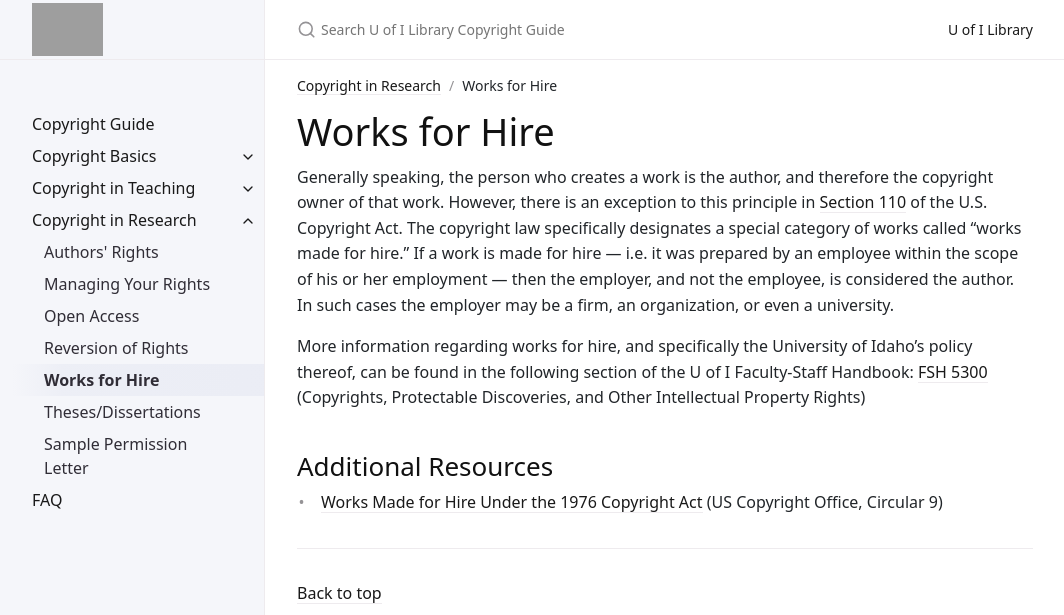
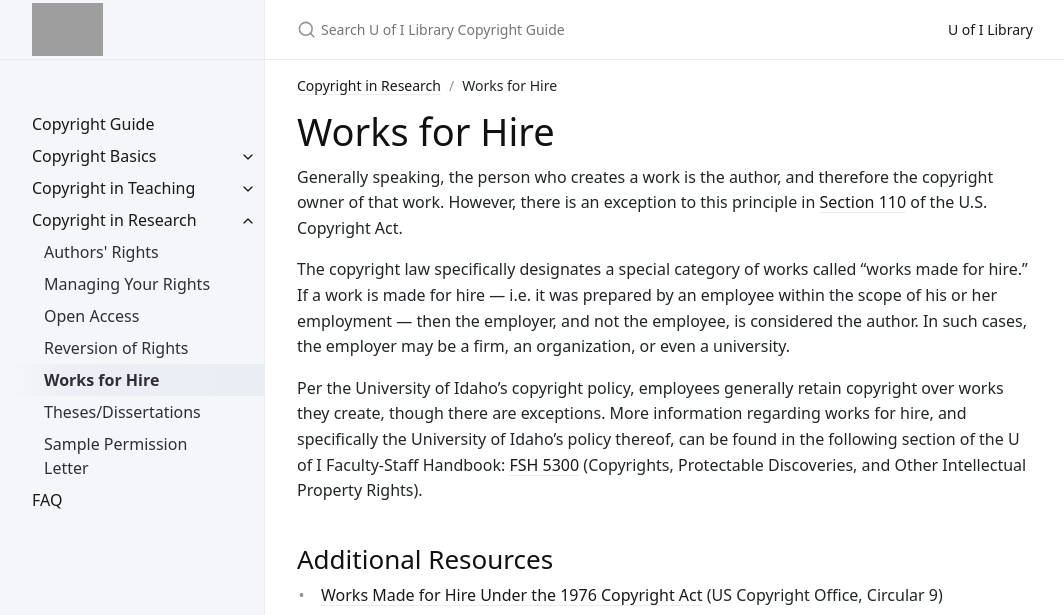
Before and after one commit to uidaholib/copyright-guide, a Jekyll site: the page built from guide/research/for-hire.md, in a window 1280 px wide, cut to the strip 0-615 px from the top of the page. Shown: the whole strip, without its empty margins (107-1171 px from the left). Built offline with Jekyll 4.4.1, drawn with Linux system fonts in a browser that asks for light colours; grey boxes are pictures that could not be loaded.

Commit message:
Update for-hire.md

```diff
--- a/guide/research/for-hire.md
+++ b/guide/research/for-hire.md
@@ -6,9 +6,11 @@ nav_order: 5
 
 # Works for Hire
 
-Generally speaking, the person who creates a work is the author, and therefore the copyright owner of that work. However, there is an exception to this principle in [Section 110](http://www.copyright.gov/title17/92chap1.pdf) of the U.S. Copyright Act. The copyright law specifically designates a special category of works called "works made for hire." If a work is made for hire — i.e. it was prepared by an employee within the scope of his or her employment — then the employer, and not the employee, is considered the author. In such cases the employer may be a firm, an organization, or even a university.
+Generally speaking, the person who creates a work is the author, and therefore the copyright owner of that work. However, there is an exception to this principle in [Section 110](http://www.copyright.gov/title17/92chap1.pdf) of the U.S. Copyright Act.
 
-More information regarding works for hire, and specifically the University of Idaho's policy thereof, can be found in the following section of the U of I Faculty-Staff Handbook: [FSH 5300](https://www.uidaho.edu/policies/fsh/5/5300) (Copyrights, Protectable Discoveries, and Other Intellectual Property Rights)
+The copyright law specifically designates a special category of works called "works made for hire." If a work is made for hire — i.e. it was prepared by an employee within the scope of his or her employment — then the employer, and not the employee, is considered the author. In such cases, the employer may be a firm, an organization, or even a university.
+
+Per the University of Idaho’s copyright policy, employees generally retain copyright over works they create, though there are exceptions. More information regarding works for hire, and specifically the University of Idaho's policy thereof, can be found in the following section of the U of I Faculty-Staff Handbook: [FSH 5300](https://www.uidaho.edu/policies/fsh/5/5300) (Copyrights, Protectable Discoveries, and Other Intellectual Property Rights).
 
 ## Additional Resources
 
```
